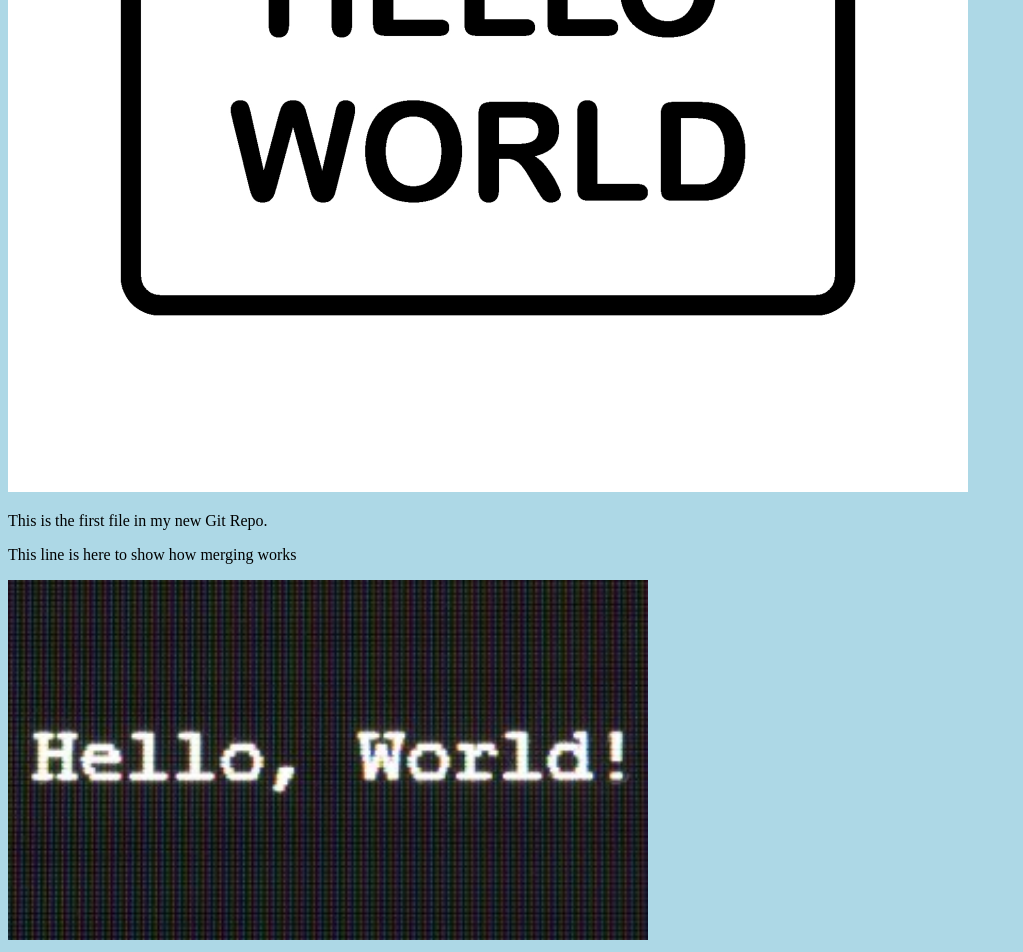
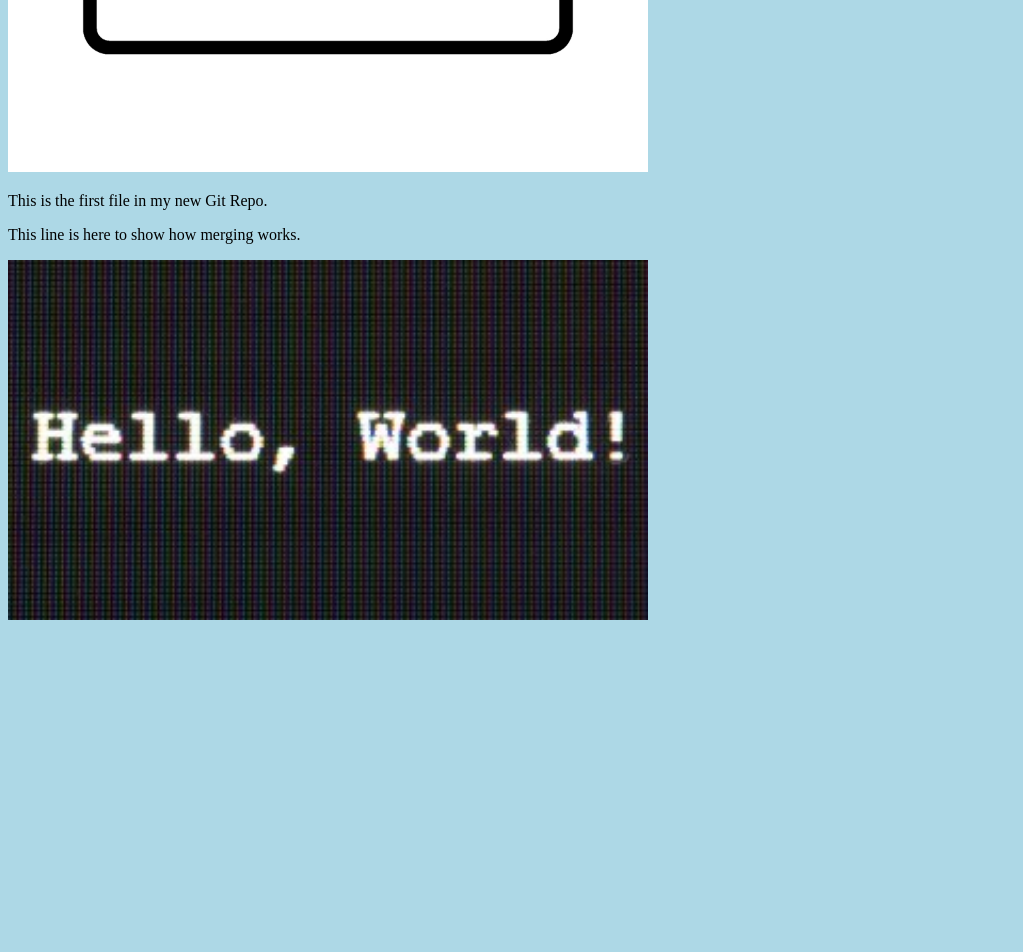
Before and after one commit to JoaoGuilhermeTP/hello-world, a plain HTML site: page index.html in a window 1280 px wide. Shown: the part 548-1500 px from the top of the page, without its empty margins (0-1023 px from the left). After the commit the page ends 1180 px from the top, so only its background shows below. Drawn offline with Linux system fonts and the light colour scheme.

Commit message:
Updated index.html. Resized image

```diff
--- a/index.html
+++ b/index.html
@@ -9,14 +9,10 @@
 <body>
 
     <h1>Hello world!</h1>
-    <div>
-        <img src="img_hello_world.jpg" alt="Hello World from Space" style="width:100%; max-width:960px">
-    </div>
+    <div><img src="img_hello_world.jpg" alt="Hello World from Space" style="width:100%;max-width:640px"></div>
     <p>This is the first file in my new Git Repo.</p>
-    <p>This line is here to show how merging works</p>
-    <div>
-        <img src="img_hello_git.jpg" alt="Hello Git" style="width:100%; max-width: 640px">
-    </div>
+    <p>This line is here to show how merging works.</p>
+    <div><img src="img_hello_git.jpg" alt="Hello Git" style="width:100%;max-width:640px"></div>
 
 </body>
 
```
